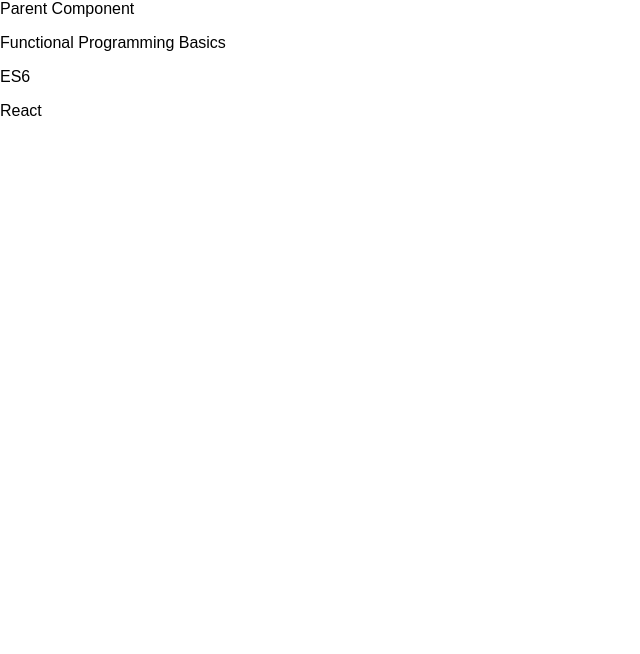
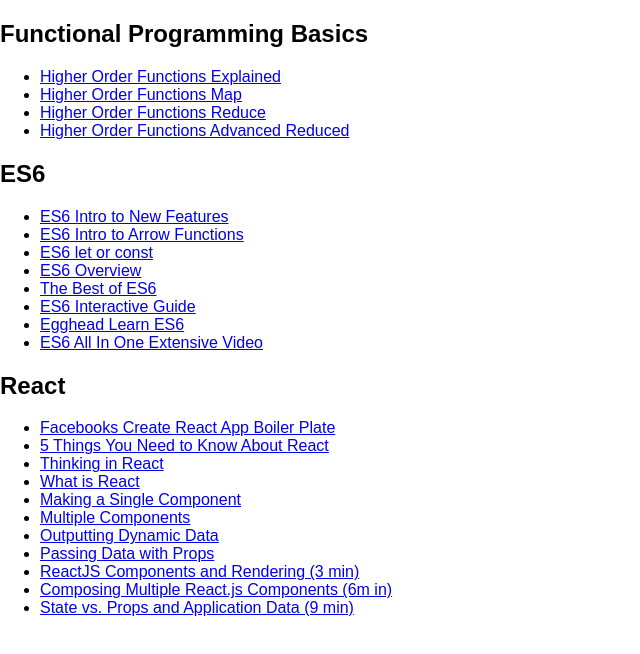
Before and after one commit to haleybristol/react-bookmark-manager, a React (Create React App) app: page / in a window 1280 px wide. Shown: the top 654 px of the page, without its empty margins (0-640 px from the left). Built offline with nearby package versions, Linux system fonts and the light colour scheme.

Commit message:
add resource titles and links per component

```diff
--- a/src/App.js
+++ b/src/App.js
@@ -14,7 +14,7 @@
           title: "Higher Order Functions Map",
           url: "https://www.youtube.com/watch?v=bCqtb-Z5YGQ&index=2&list=PL0zVEGEvSaeEd9hlmCXrk5yUyqUag-n84"},
         {
-          title: "Higher Order Fuunctions Reduce",
+          title: "Higher Order Functions Reduce",
           url: "https://www.youtube.com/watch?v=Wl98eZpkp-c&index=3&list=PL0zVEGEvSaeEd9hlmCXrk5yUyqUag-n84"},
         {
           title: "Higher Order Functions Advanced Reduced",
@@ -60,12 +60,48 @@
       {subject: "React", resources: [
           {
             title: "Facebooks Create React App Boiler Plate",
-            url: "https://github.com/facebookincubator/create-react-app"},
+            url: "https://github.com/facebookincubator/create-react-app"
+          },
           {
             title: "5 Things You Need to Know About React",
-            url: "https://medium.freecodecamp.com/the-5-things-you-need-to-know-to-understand-react-a1dbd5d114a3#.lcjnx6ys0"},
+            url: "https://medium.freecodecamp.com/the-5-things-you-need-to-know-to-understand-react-a1dbd5d114a3#.lcjnx6ys0"
+          },
           {
-            title: ""}
+            title: "Thinking in React",
+            url: "https://facebook.github.io/react/docs/thinking-in-react.html"
+          },
+          {
+            title: "What is React",
+            url: "https://www.youtube.com/watch?v=JPT3bFIwJYA&list=PL55RiY5tL51oyA8euSROLjMFZbXaV7skS"
+          },
+          {
+            title: "Making a Single Component",
+            url: "https://www.youtube.com/watch?v=G40iHC-h0c0&index=4&list=PL55RiY5tL51oyA8euSROLjMFZbXaV7skS"
+          },
+           {
+            title: "Multiple Components",
+            url: "https://www.youtube.com/watch?v=9wK4gHoOh1g&list=PL55RiY5tL51oyA8euSROLjMFZbXaV7skS&index=5"
+          },
+          {
+            title: "Outputting Dynamic Data",
+            url: "https://www.youtube.com/watch?v=1JZEmYwRGoU&index=6&list=PL55RiY5tL51oyA8euSROLjMFZbXaV7skS"
+          },
+          {
+            title: "Passing Data with Props",
+            url: "https://www.youtube.com/watch?v=GIU8ekYndKw&list=PL55RiY5tL51oyA8euSROLjMFZbXaV7skS&index=7"
+          },
+          {
+            title: "ReactJS Components and Rendering (3 min)",
+            url: "https://www.youtube.com/watch?v=fd2Cayhez58&feature=youtu.be"
+          },
+          {
+            title: "Composing Multiple React.js Components (6m in)",
+            url: "https://www.youtube.com/watch?v=vu_rIMPROoQ"
+          },
+          {
+            title: "State vs. Props and Application Data (9 min)",
+            url: "https://www.youtube.com/watch?v=qh3dYM6Keuw"
+          },
         ]
       }
     ]}
@@ -76,11 +112,9 @@
   render() {
     return(
       <div>
-        Parent Component
-        <Subject subject={this.state.resources[0].subject}/>
-        <Subject subject={this.state.resources[1].subject}/>
-        <Subject subject={this.state.resources[2].subject}/>
-
+        <Subject items={this.state.resources[0]}/>
+        <Subject items={this.state.resources[1]}/>
+        <Subject items={this.state.resources[2]}/>
       </div>
     );
   }
--- a/src/Subject.js
+++ b/src/Subject.js
@@ -9,7 +9,19 @@
 
 	render() {
 		return(
-  		<p>{this.props.subject}</p>
+			<div class="container">
+	  		<h2>{this.props.items.subject}</h2>
+	  		<ul>
+	  			{this.props.items.resources.map((resource) => {
+	  				return(
+	  					<li>
+	  						<a href={resource.url}>{resource.title}</a>
+	  					</li>
+	  					)
+	  			}
+	  			)}
+	  		</ul>
+	  	</div>
 		)
 	}
 }
```
